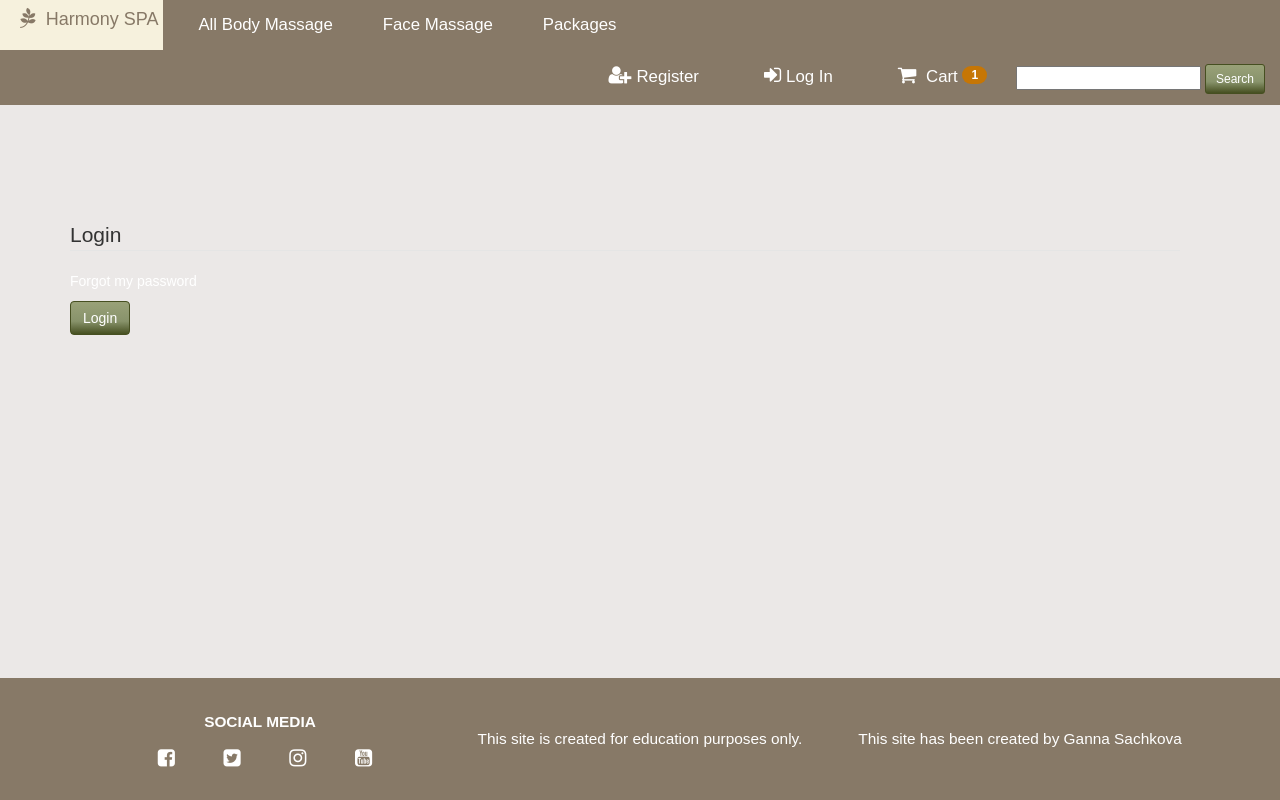
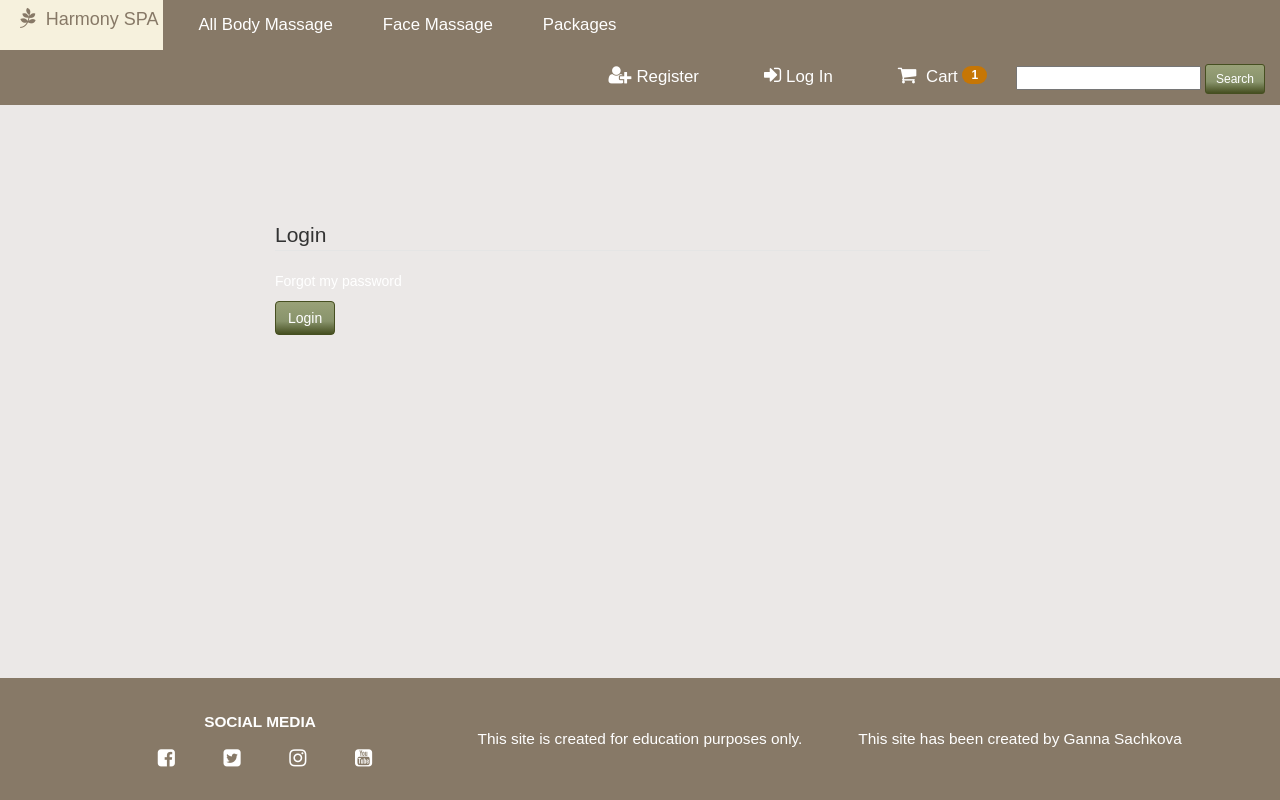
Before and after one commit to GannaSachkova/project4-heroku, a Django app: template accounts/templates/login.html in a window 1280 px wide. Run offline with Django 3.2, Linux system fonts and the light colour scheme; the template is opened without the code that fills it: most values are stand-ins (such as "Sample title", 1, 10 or a date in 2020); some libraries are stand-ins or nearby versions.

Commit message:
Changed size of the login form

```diff
--- a/accounts/templates/login.html
+++ b/accounts/templates/login.html
@@ -1,5 +1,6 @@
-{% extends "base.html" %} {% load bootstrap_tags %} {% block content %}
-<form method="post" action="{% url 'login' %}?next={{ next }}" class="accountform">
+{% extends "base.html" %} {% load static from staticfiles %}<link rel="stylesheet" href="{% static 'css/custom.css' %}"> {% load bootstrap_tags %} {% block content %}
+
+<form method="post" action="{% url 'login' %}?next={{ next }}" class="accountform col-sm-8 col-sm-offset-2">
     <fieldset class="form-group">
         <legend>Login</legend>
         {% csrf_token %} {{ user_form | as_bootstrap }}
```
